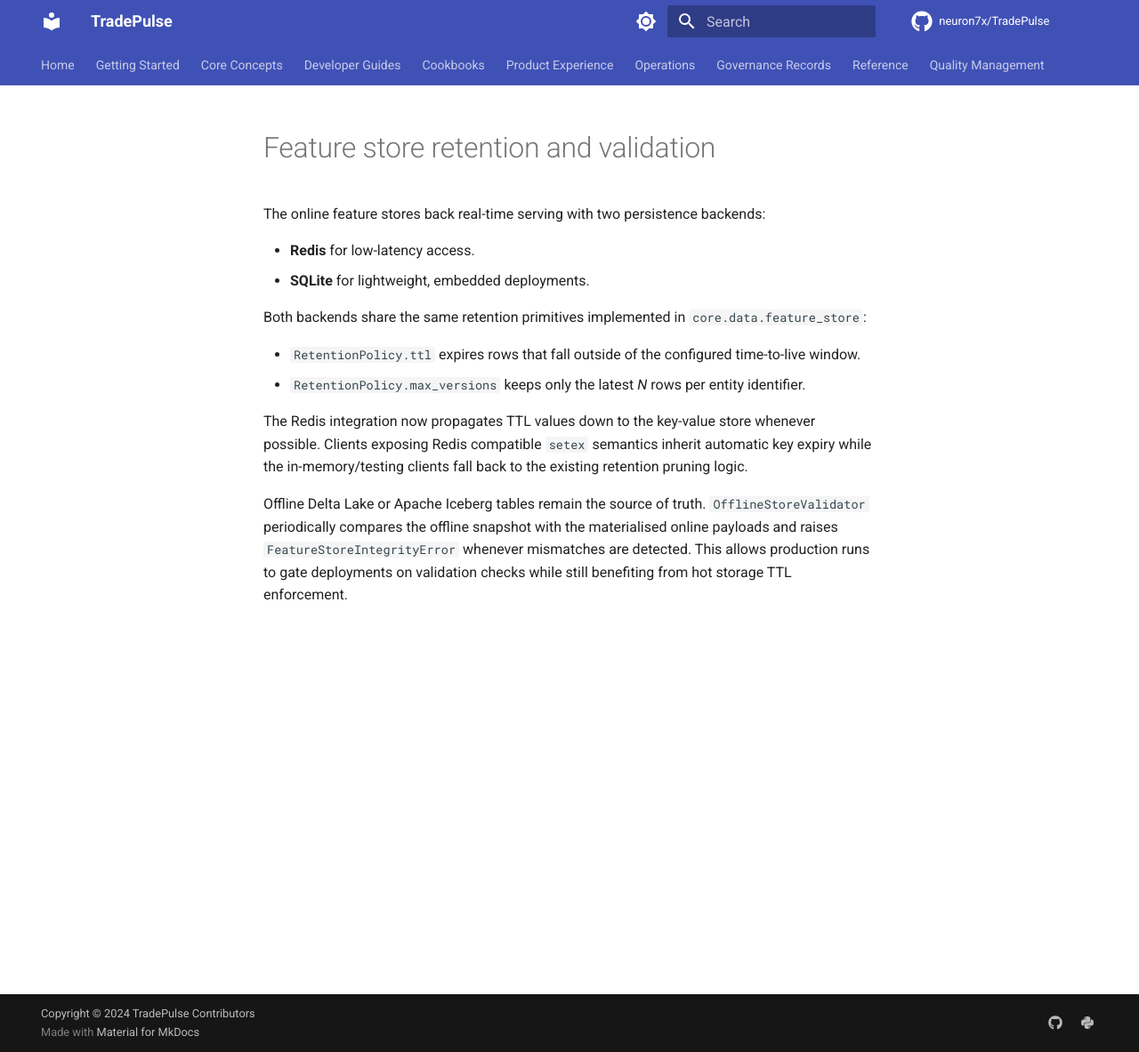
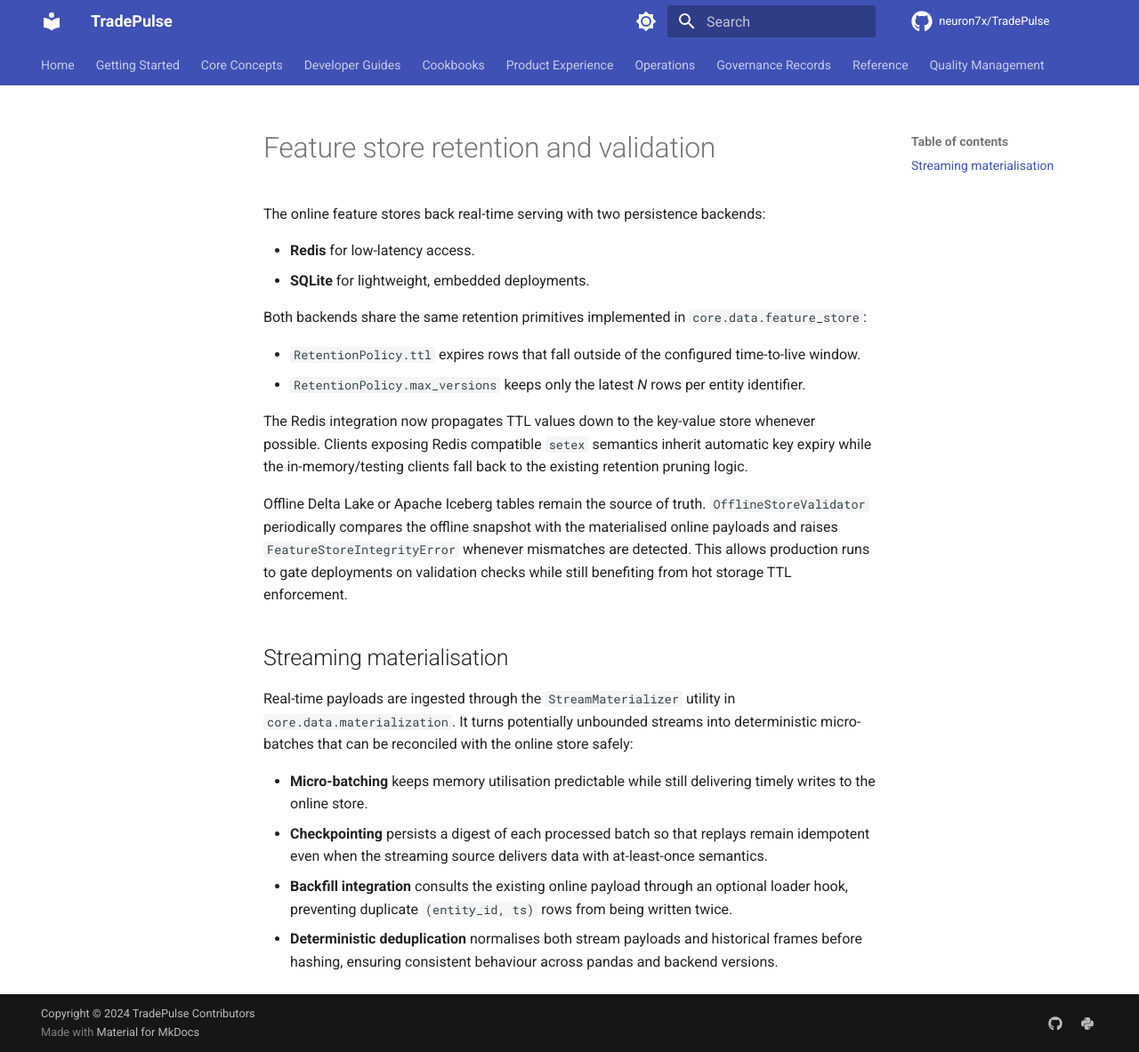
Before and after one commit to neuron7x/TradePulse, an MkDocs documentation site: the page built from docs/architecture/feature_store.md, in a window 1280 px wide and 1183 px high. Shown: the whole window at 89% size. Built offline with MkDocs 1.6.1 and Material for MkDocs 9.7.7, drawn with Linux system fonts in a browser that asks for light colours; comment, search, counter and statistics services are not loaded; the version menu is left out.

Commit message:
feat(data): stream materialization with checkpoints

```diff
--- a/docs/architecture/feature_store.md
+++ b/docs/architecture/feature_store.md
@@ -25,3 +25,22 @@ the materialised online payloads and raises
 `FeatureStoreIntegrityError` whenever mismatches are detected. This
 allows production runs to gate deployments on validation checks while
 still benefiting from hot storage TTL enforcement.
+
+## Streaming materialisation
+
+Real-time payloads are ingested through the `StreamMaterializer`
+utility in `core.data.materialization`. It turns potentially unbounded
+streams into deterministic micro-batches that can be reconciled with the
+online store safely:
+
+* **Micro-batching** keeps memory utilisation predictable while still
+  delivering timely writes to the online store.
+* **Checkpointing** persists a digest of each processed batch so that
+  replays remain idempotent even when the streaming source delivers data
+  with at-least-once semantics.
+* **Backfill integration** consults the existing online payload through
+  an optional loader hook, preventing duplicate `(entity_id, ts)` rows
+  from being written twice.
+* **Deterministic deduplication** normalises both stream payloads and
+  historical frames before hashing, ensuring consistent behaviour across
+  pandas and backend versions.
```
Also changed, not shown: 3 other files.
